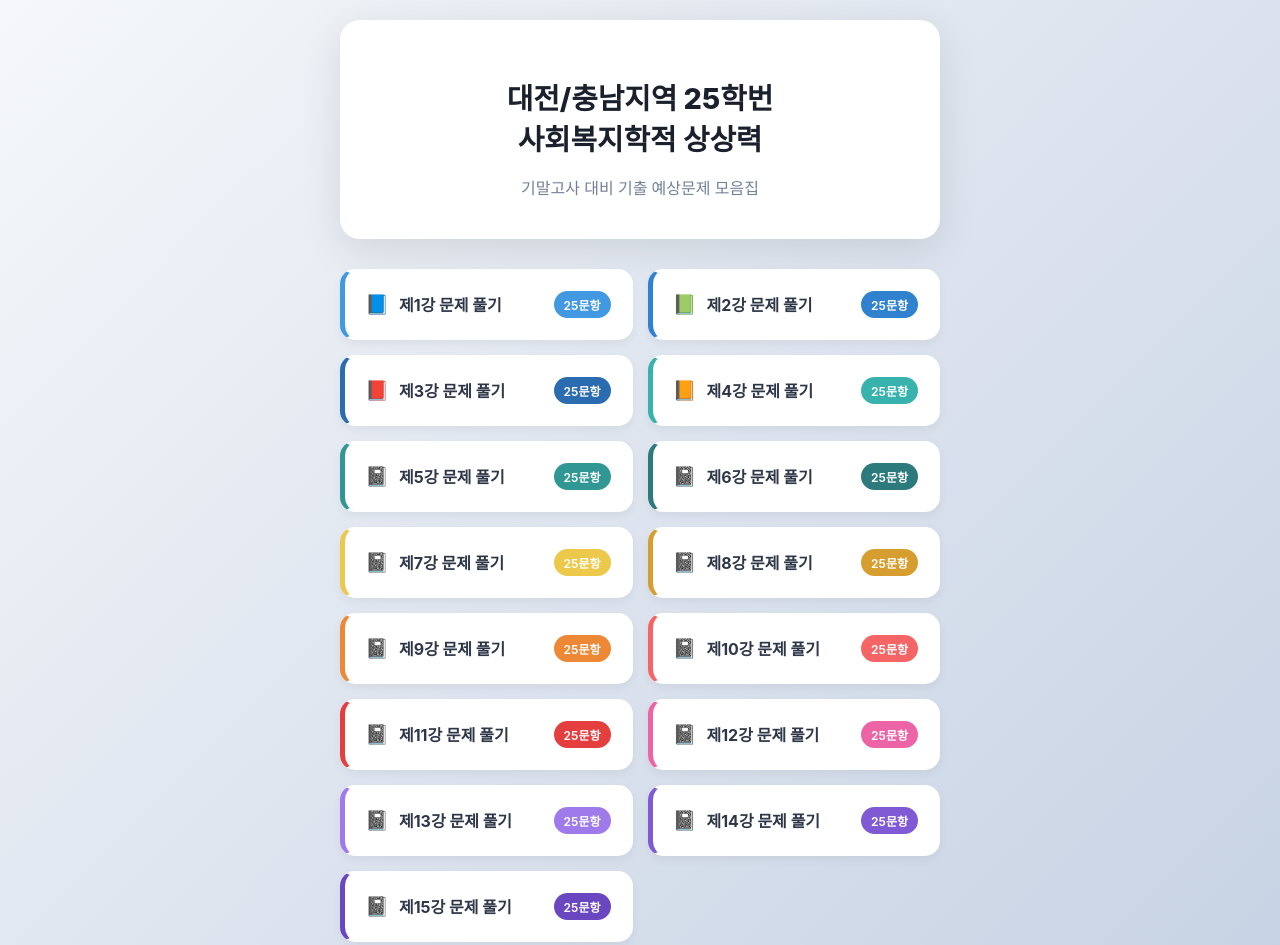
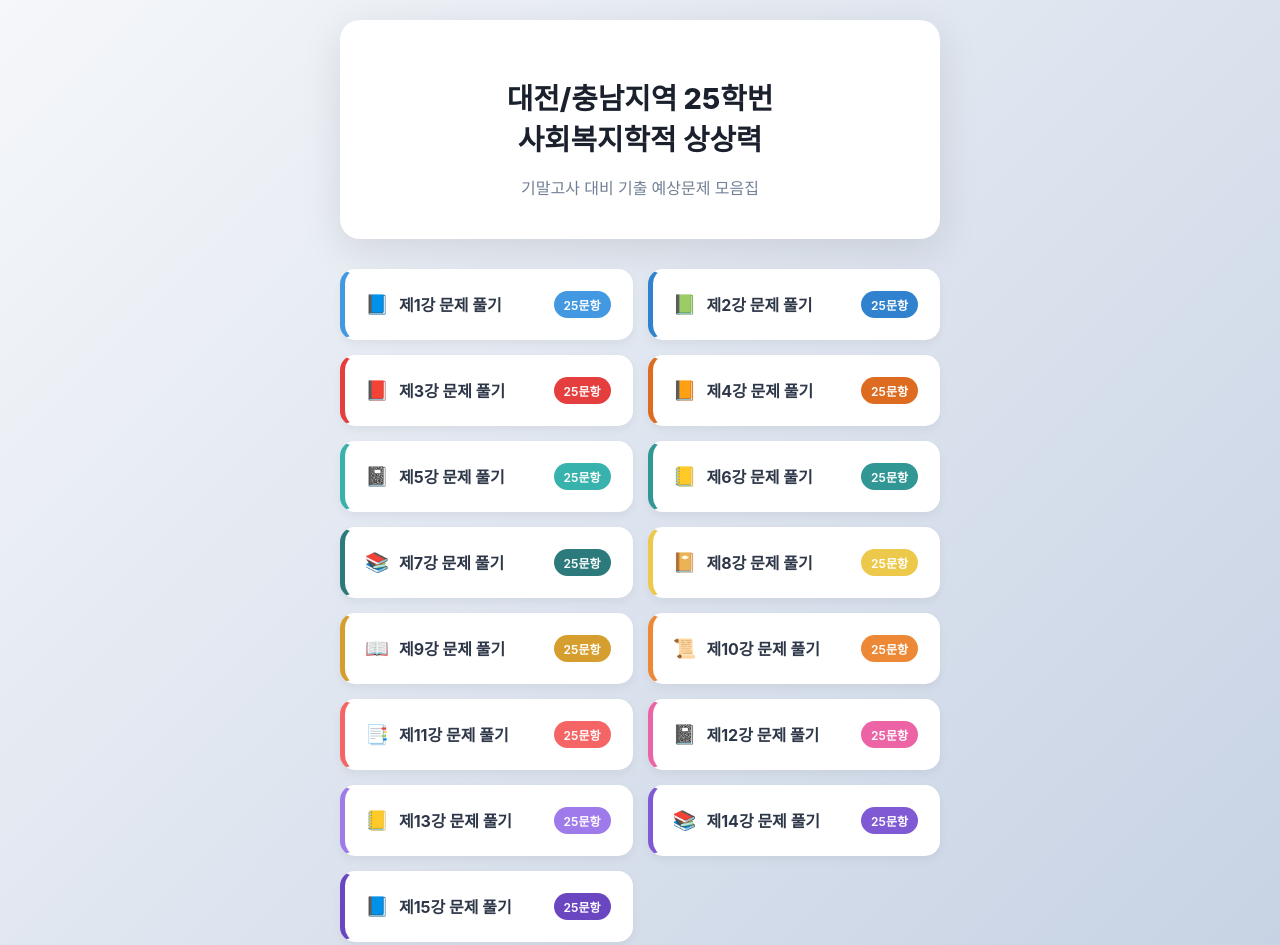
Before and after one commit to arsnova7/social-welfare-quiz, a plain HTML site: page index.html in a window 1280 px wide. Shown: the top 945 px of the page. Drawn offline with Linux system fonts and the light colour scheme; a web font is replaced by a local one.

Commit message:
Add files via upload

```diff
--- a/index.html
+++ b/index.html
@@ -36,14 +36,12 @@
         }
         .sub-title { color: #718096; font-size: 1rem; font-weight: 500; }
 
-        /* 그리드 배치 */
         .menu-list {
             display: grid;
             grid-template-columns: repeat(auto-fill, minmax(250px, 1fr));
             gap: 15px;
         }
 
-        /* 공통 버튼 스타일 */
         .menu-btn {
             display: flex;
             justify-content: space-between;
@@ -57,7 +55,7 @@
             font-size: 1rem;
             box-shadow: 0 4px 10px rgba(0,0,0,0.05);
             transition: all 0.2s ease;
-            border: 2px solid transparent; /* 테두리 준비 */
+            border: 2px solid transparent;
         }
         .menu-btn:hover { transform: translateY(-3px); box-shadow: 0 8px 20px rgba(0,0,0,0.1); }
         .menu-btn:active { transform: translateY(-1px); }
@@ -65,29 +63,20 @@
         .menu-btn .emoji { font-size: 1.2rem; margin-right: 10px; }
         .badge { color: white; padding: 5px 10px; border-radius: 20px; font-size: 0.75rem; font-weight: 600; }
 
-        /* 🌈 무지개 색상 설정 (각 강의별 고유 색상) */
-        /* 1~3강: 파란 계열 (기초) */
+        /* 🌈 무지개 색상 설정 */
         .color-1 { border-left: 5px solid #4299e1; } .color-1:hover { border-color: #4299e1; } .color-1 .badge { background: #4299e1; }
         .color-2 { border-left: 5px solid #3182ce; } .color-2:hover { border-color: #3182ce; } .color-2 .badge { background: #3182ce; }
-        .color-3 { border-left: 5px solid #2b6cb0; } .color-3:hover { border-color: #2b6cb0; } .color-3 .badge { background: #2b6cb0; }
-
-        /* 4~6강: 초록/청록 계열 (확장) */
-        .color-4 { border-left: 5px solid #38b2ac; } .color-4:hover { border-color: #38b2ac; } .color-4 .badge { background: #38b2ac; }
-        .color-5 { border-left: 5px solid #319795; } .color-5:hover { border-color: #319795; } .color-5 .badge { background: #319795; }
-        .color-6 { border-left: 5px solid #2c7a7b; } .color-6:hover { border-color: #2c7a7b; } .color-6 .badge { background: #2c7a7b; }
-
-        /* 7~9강: 주황/노랑 계열 (심화) */
-        .color-7 { border-left: 5px solid #ecc94b; } .color-7:hover { border-color: #ecc94b; } .color-7 .badge { background: #ecc94b; }
-        .color-8 { border-left: 5px solid #d69e2e; } .color-8:hover { border-color: #d69e2e; } .color-8 .badge { background: #d69e2e; }
-        .color-9 { border-left: 5px solid #ed8936; } .color-9:hover { border-color: #ed8936; } .color-9 .badge { background: #ed8936; }
-
-        /* 10~12강: 빨강/분홍 계열 (위기/핵심) */
-        .color-10 { border-left: 5px solid #f56565; } .color-10:hover { border-color: #f56565; } .color-10 .badge { background: #f56565; }
-        .color-11 { border-left: 5px solid #e53e3e; } .color-11:hover { border-color: #e53e3e; } .color-11 .badge { background: #e53e3e; }
-        .color-12 { border-left: 5px solid #ed64a6; } .color-12:hover { border-color: #ed64a6; } .color-12 .badge { background: #ed64a6; }
-
-        /* 13~15강: 보라 계열 (마무리) */
-        .color-13 { border-left: 5px solid #9f7aea; } .color-13:hover { border-color: #9f7aea; } .color-13 .badge { background: #9f7aea; }
+        .color-3 { border-left: 5px solid #e53e3e; } .color-3:hover { border-color: #e53e3e; } .color-3 .badge { background: #e53e3e; } /* 빨강 */
+        .color-4 { border-left: 5px solid #dd6b20; } .color-4:hover { border-color: #dd6b20; } .color-4 .badge { background: #dd6b20; } /* 주황 */
+        .color-5 { border-left: 5px solid #38b2ac; } .color-5:hover { border-color: #38b2ac; } .color-5 .badge { background: #38b2ac; } /* 청록 */
+        .color-6 { border-left: 5px solid #319795; } .color-6:hover { border-color: #319795; } .color-6 .badge { background: #319795; }
+        .color-7 { border-left: 5px solid #2c7a7b; } .color-7:hover { border-color: #2c7a7b; } .color-7 .badge { background: #2c7a7b; }
+        .color-8 { border-left: 5px solid #ecc94b; } .color-8:hover { border-color: #ecc94b; } .color-8 .badge { background: #ecc94b; } /* 노랑 */
+        .color-9 { border-left: 5px solid #d69e2e; } .color-9:hover { border-color: #d69e2e; } .color-9 .badge { background: #d69e2e; }
+        .color-10 { border-left: 5px solid #ed8936; } .color-10:hover { border-color: #ed8936; } .color-10 .badge { background: #ed8936; }
+        .color-11 { border-left: 5px solid #f56565; } .color-11:hover { border-color: #f56565; } .color-11 .badge { background: #f56565; } /* 연빨강 */
+        .color-12 { border-left: 5px solid #ed64a6; } .color-12:hover { border-color: #ed64a6; } .color-12 .badge { background: #ed64a6; } /* 분홍 */
+        .color-13 { border-left: 5px solid #9f7aea; } .color-13:hover { border-color: #9f7aea; } .color-13 .badge { background: #9f7aea; } /* 연보라 */
         .color-14 { border-left: 5px solid #805ad5; } .color-14:hover { border-color: #805ad5; } .color-14 .badge { background: #805ad5; }
         .color-15 { border-left: 5px solid #6b46c1; } .color-15:hover { border-color: #6b46c1; } .color-15 .badge { background: #6b46c1; }
 
@@ -130,20 +119,20 @@
         <a href="03.html" class="menu-btn color-3"><span><span class="emoji">📕</span>제3강 문제 풀기</span><span class="badge">25문항</span></a>
         <a href="04.html" class="menu-btn color-4"><span><span class="emoji">📙</span>제4강 문제 풀기</span><span class="badge">25문항</span></a>
         <a href="05.html" class="menu-btn color-5"><span><span class="emoji">📓</span>제5강 문제 풀기</span><span class="badge">25문항</span></a>
-        <a href="06.html" class="menu-btn color-6"><span><span class="emoji">📓</span>제6강 문제 풀기</span><span class="badge">25문항</span></a>
-        <a href="07.html" class="menu-btn color-7"><span><span class="emoji">📓</span>제7강 문제 풀기</span><span class="badge">25문항</span></a>
-        <a href="08.html" class="menu-btn color-8"><span><span class="emoji">📓</span>제8강 문제 풀기</span><span class="badge">25문항</span></a>
-        <a href="09.html" class="menu-btn color-9"><span><span class="emoji">📓</span>제9강 문제 풀기</span><span class="badge">25문항</span></a>
-        <a href="10.html" class="menu-btn color-10"><span><span class="emoji">📓</span>제10강 문제 풀기</span><span class="badge">25문항</span></a>
-        <a href="11.html" class="menu-btn color-11"><span><span class="emoji">📓</span>제11강 문제 풀기</span><span class="badge">25문항</span></a>
+        <a href="06.html" class="menu-btn color-6"><span><span class="emoji">📒</span>제6강 문제 풀기</span><span class="badge">25문항</span></a>
+        <a href="07.html" class="menu-btn color-7"><span><span class="emoji">📚</span>제7강 문제 풀기</span><span class="badge">25문항</span></a>
+        <a href="08.html" class="menu-btn color-8"><span><span class="emoji">📔</span>제8강 문제 풀기</span><span class="badge">25문항</span></a>
+        <a href="09.html" class="menu-btn color-9"><span><span class="emoji">📖</span>제9강 문제 풀기</span><span class="badge">25문항</span></a>
+        <a href="10.html" class="menu-btn color-10"><span><span class="emoji">📜</span>제10강 문제 풀기</span><span class="badge">25문항</span></a>
+        <a href="11.html" class="menu-btn color-11"><span><span class="emoji">📑</span>제11강 문제 풀기</span><span class="badge">25문항</span></a>
         <a href="12.html" class="menu-btn color-12"><span><span class="emoji">📓</span>제12강 문제 풀기</span><span class="badge">25문항</span></a>
-        <a href="13.html" class="menu-btn color-13"><span><span class="emoji">📓</span>제13강 문제 풀기</span><span class="badge">25문항</span></a>
-        <a href="14.html" class="menu-btn color-14"><span><span class="emoji">📓</span>제14강 문제 풀기</span><span class="badge">25문항</span></a>
-        <a href="15.html" class="menu-btn color-15"><span><span class="emoji">📓</span>제15강 문제 풀기</span><span class="badge">25문항</span></a>
+        <a href="13.html" class="menu-btn color-13"><span><span class="emoji">📒</span>제13강 문제 풀기</span><span class="badge">25문항</span></a>
+        <a href="14.html" class="menu-btn color-14"><span><span class="emoji">📚</span>제14강 문제 풀기</span><span class="badge">25문항</span></a>
+        <a href="15.html" class="menu-btn color-15"><span><span class="emoji">📘</span>제15강 문제 풀기</span><span class="badge">25문항</span></a>
     </div>
 
     <div class="chicken-banner">
-        🍗 우리 모두 "치킨 장학금 이상"을 향하여! <br> 대/충(ㅎ) 퐈이팅!
+        🍗 우리 모두 "치킨 장학금 이상"을 향하여! <br> 대/충 ㅋ 퐈이팅!
     </div>
 
     <div class="footer">Created by 유승욱 (feat. 제미나이 싸부)</div>
```
